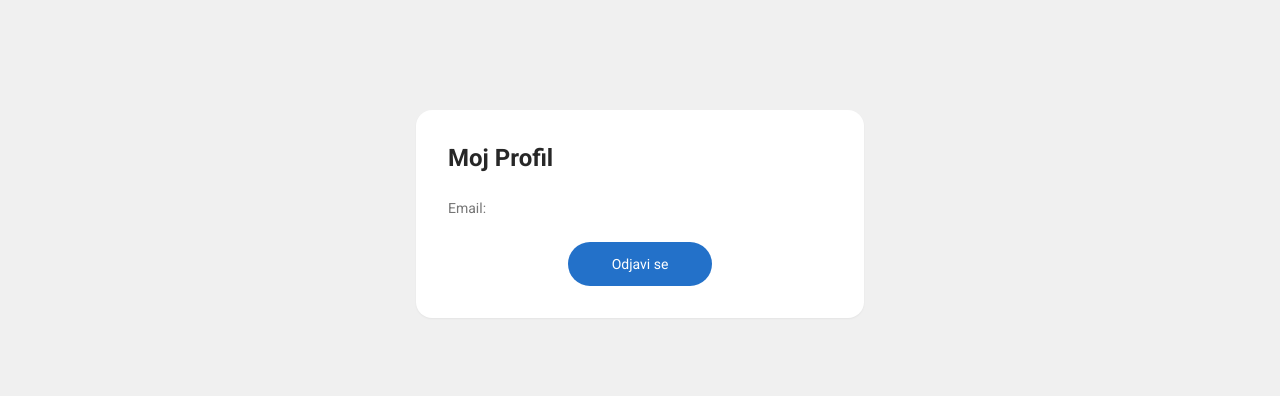
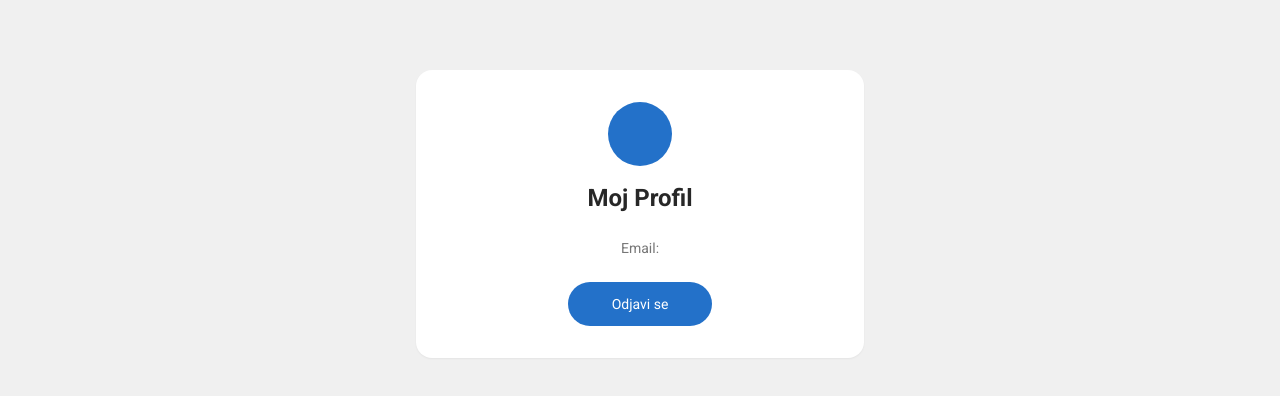
Before and after one commit to mjospovich/human-computer-interaction, a Next.js app in the folder project/: page /profil in a window 1280 px wide. Shown: the part 186-582 px from the top of the page. Built offline with nearby package versions, Linux system fonts and the light colour scheme; no server answers.

Commit message:
profileAvatar added

```diff
--- a/project/src/app/profil/page.tsx
+++ b/project/src/app/profil/page.tsx
@@ -5,6 +5,7 @@ import { useAuth } from "@/context/authContext";
 import { supabase } from '@/lib/supabase';
 import { useRouter } from 'next/navigation';
 import { useState } from "react";
+import { ProfileAvatar } from "@/components/profileAvatar";
 
 export default function ProfilPage() {
   const [isOpen, setIsOpen] = useState(false);
@@ -27,9 +28,12 @@ export default function ProfilPage() {
 
       <div className="w-full max-w-md my-auto">
         <div className="bg-white p-8 rounded-2xl shadow-sm">
-          <h1 className="text-2xl font-bold text-main-text-black mb-6">Moj Profil</h1>
+          <div className="flex flex-col items-center mb-6">
+            <ProfileAvatar email={user?.email || ''} size="lg" />
+            <h1 className="text-2xl font-bold text-main-text-black mt-4">Moj Profil</h1>
+          </div>
 
-          <div className="mb-6">
+          <div className="mb-6 text-center">
             <p className="text-sm text-secondary-text-black">Email:</p>
             <p className="text-lg text-main-text-black">{user?.email}</p>
           </div>
--- a/project/src/components/navigation.tsx
+++ b/project/src/components/navigation.tsx
@@ -5,6 +5,7 @@ import Link from "next/link";
 import Logo from "../assets/KupujemAutoLogo.svg";
 import { usePathname } from "next/navigation";
 import { useAuth } from '@/context/authContext';
+import { ProfileAvatar } from './profileAvatar';
 
 export interface NavigationProps {
   isOpen: boolean;
@@ -12,7 +13,7 @@ export interface NavigationProps {
 }
 
 export function Navigation({ isOpen, setIsOpen }: NavigationProps) {
-  const { isAuthenticated } = useAuth();
+  const { isAuthenticated, user } = useAuth();
   const pathname = usePathname();
   const menuRef = useRef<HTMLDivElement>(null);
 
@@ -21,9 +22,9 @@ export function Navigation({ isOpen, setIsOpen }: NavigationProps) {
     { title: "Popularno", path: "/popularno" },
     { title: "Podrška", path: "/podrska" },
     //{ title: "O nama", path: "/onama" },
-    isAuthenticated
-      ? { title: "Profil", path: "/profil" }
-      : { title: "Prijavi se", path: "/prijavise" }
+
+
+    //PRIJAVI SE or PROFIL added later
   ];
 
   useEffect(() => {
@@ -74,7 +75,7 @@ export function Navigation({ isOpen, setIsOpen }: NavigationProps) {
         </button>
       </div>
 
-      {/* Navigation Links */}
+      {/* Navigation Links with Profile Avatar */}
       <div className="hidden md:flex items-center space-x-4">
         {navigationLinks.map((link, index) => (
           <Link
@@ -85,6 +86,15 @@ export function Navigation({ isOpen, setIsOpen }: NavigationProps) {
             {link.title}
           </Link>
         ))}
+        {isAuthenticated ? (
+          <Link href="/profil">
+            <ProfileAvatar email={user?.email || ''} size="sm" />
+          </Link>
+        ) : (
+          <Link href="/prijavise" className="text-main-text-black">
+            Prijavi se
+          </Link>
+        )}
       </div>
 
       {/* Mobile Menu */}
--- /dev/null
+++ b/project/src/components/profileAvatar.tsx
@@ -0,0 +1,27 @@
+interface ProfileAvatarProps {
+  email: string;
+  size?: 'sm' | 'md' | 'lg';
+}
+
+export function ProfileAvatar({ email, size = 'sm' }: ProfileAvatarProps) {
+  // Get first two letters of email
+  const initials = email
+    .split('@')[0]
+    .substring(0, 2)
+    .toUpperCase();
+
+  // Size classes
+  const sizeClasses = {
+    sm: 'w-8 h-8 text-sm',
+    md: 'w-12 h-12 text-lg',
+    lg: 'w-16 h-16 text-xl'
+  };
+
+  return (
+    <div
+      className={`${sizeClasses[size]} rounded-full bg-brand flex items-center justify-center text-white font-medium`}
+    >
+      {initials}
+    </div>
+  );
+}
```
